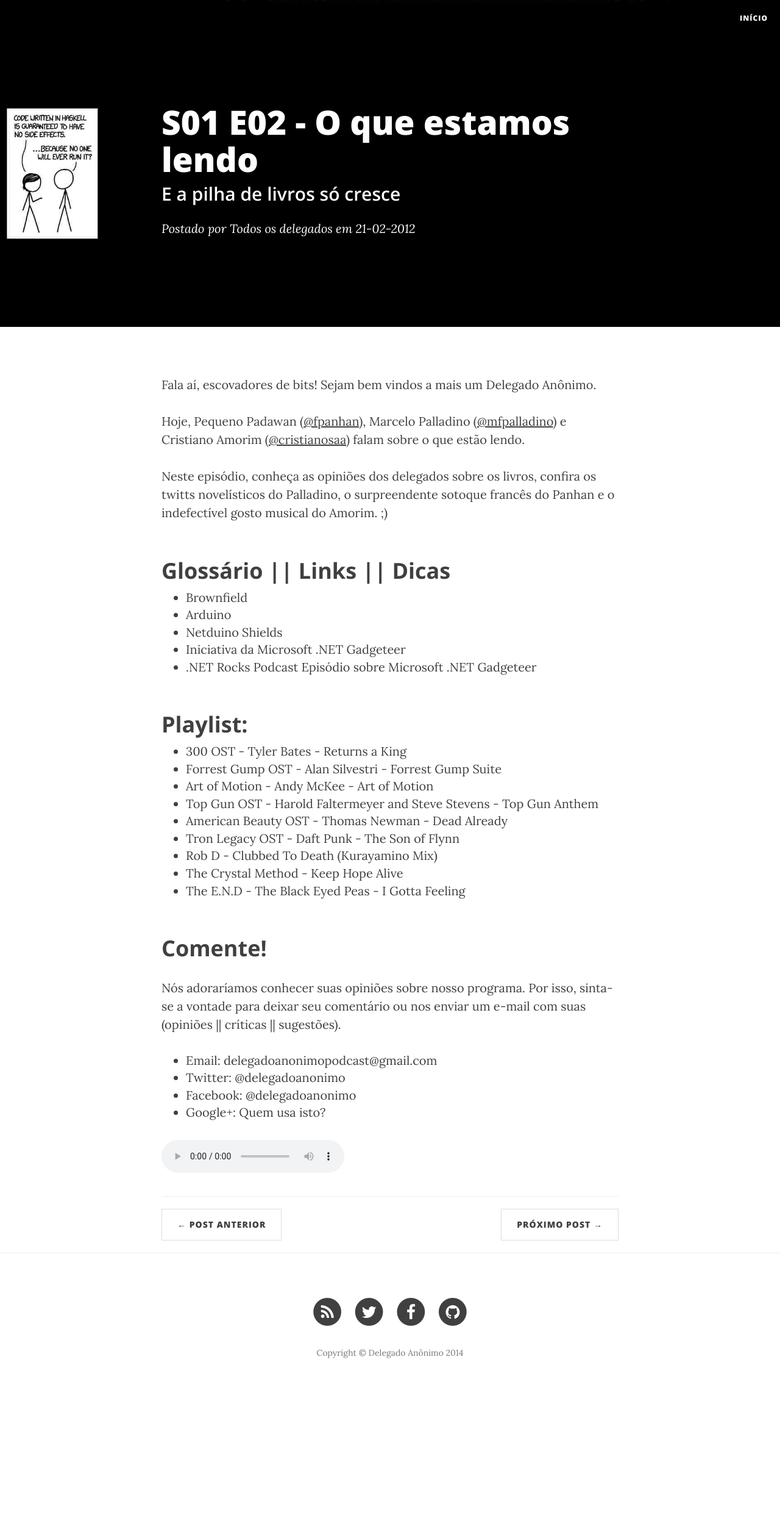
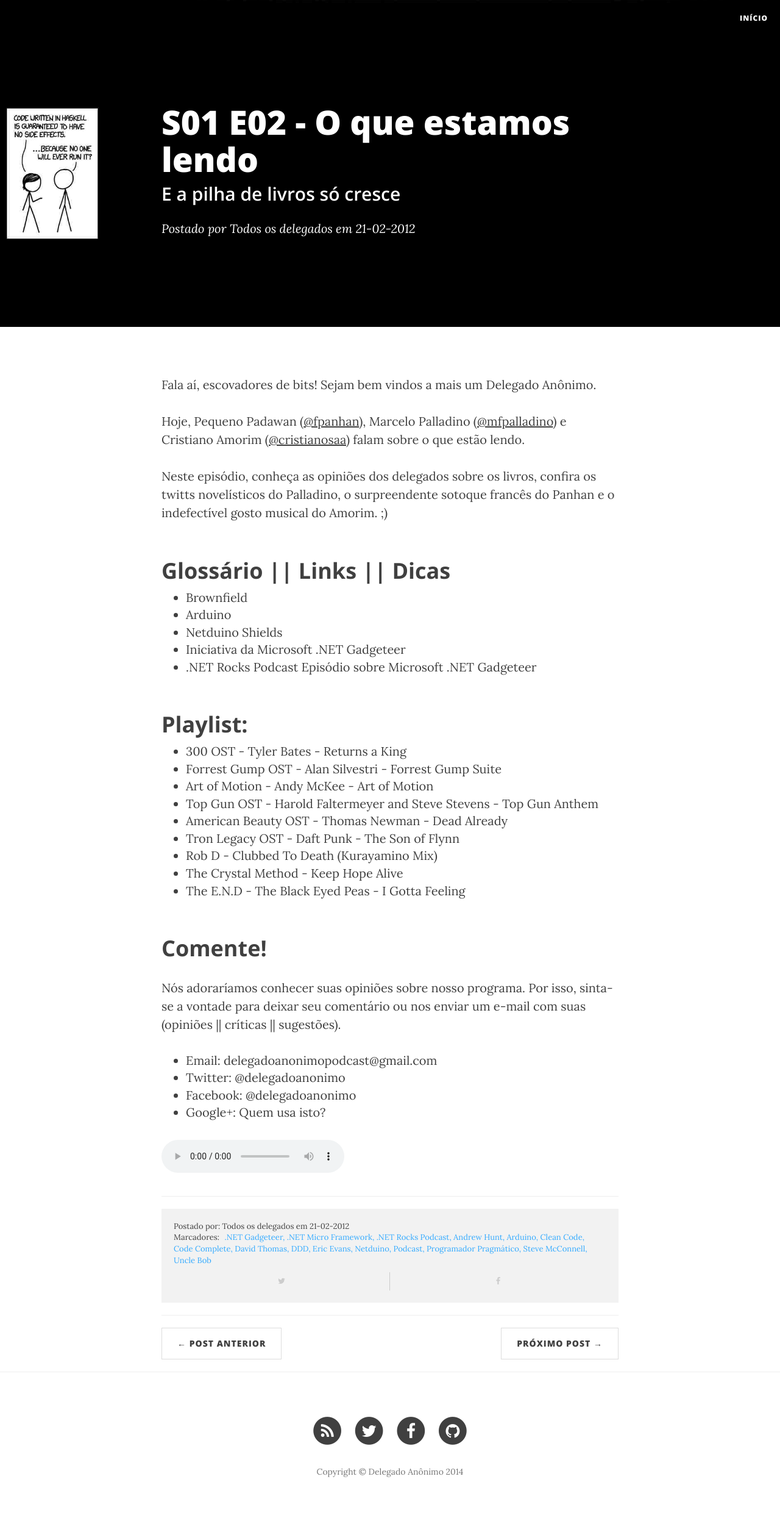
Before and after one commit to delegadoanonimo/delegadoanonimo.github.io, a Jekyll site: the page built from _posts/2012-02-21-podcastS01E02.markdown, in a window 1280 px wide. Shown: the whole page at 61% size. Built offline with Jekyll 4.4.1, drawn with Linux system fonts in a browser that asks for light colours; nearby versions of some CDN libraries; before the commit the page ends 2294 px from its top, so only the background shows below that.

Commit message:
botões de share e marcadores

```diff
--- a/_layouts/post.html
+++ b/_layouts/post.html
@@ -18,17 +18,37 @@ layout: default
         </div>
     </div>
 </header>
-
 <!-- Post Content -->
 <article>
     <div class="container">
         <div class="row">
             <div class="col-lg-8 col-lg-offset-2 col-md-10 col-md-offset-1">
-
-				{{ content }}
+                {{ content }}
 
                 <hr>
+                <div class="postfooter">
+                    <span class="postfooterTitle">Postado por: {{ page.author }} em {{ page.date | date: "%d-%m-%Y" }}</span>
+                    <br />
+                    <span class="postfooterTitle">Marcadores:</span>
+                    <ul class="tags">
+                        {% for tags in page.tags %}
+                        <li>{{ tags }}</li>
+                        {% endfor %}
+                    </ul>
 
+                    <div class="custom-social-buttons">
+                        <div class="share-buttons-label">
+                        </div>
+                        <div class="custom-social-button twitter">
+                            <a id="twitter-link" href="#"><i class="fa fa-twitter"></i></a>
+                        </div>
+                        <div class="custom-social-button facebook">
+                            <a id="facebook-link" href="#"><i class="fa fa-facebook"></i></a>
+                        </div>
+                    </div>
+                </div>
+
+                <hr>
                 <ul class="pager">
                     {% if page.previous.url %}
                     <li class="previous">
@@ -41,10 +61,42 @@ layout: default
                     </li>
                     {% endif %}
                 </ul>
-
             </div>
         </div>
     </div>
 </article>
+<hr>
 
-<hr>
+<script type="text/javascript">
+    window.onload = function () {
+        var blogDomain = "http%3A%2F%2Fdelegadoanonimo.github.io" + "%2F";
+        var pageTitle = "{{ page.titleToShare }}";
+        var pageTitleDashes = pageTitle.replace(/ /g, '-') + "%2F&amp;";
+        var pageTitleSpaces = pageTitle.replace(/ /g, '%20') + "&amp;";
+        var pageDateShort = "{{ page.dateShort }}";
+        var pageDateShortSlashes = pageDateShort.replace(/-/g, '%2F') + "%2F";
+
+        var twitterPartOne = "https://twitter.com/intent/tweet?original_referer=";
+        var twitterPartTwo = "text=";
+        var twitterPartThree = "tw_p=tweetbutton&amp;url=";
+        var twitterPartFour = "via=delegadoanonimo";
+        var twitterUrl = twitterPartOne + blogDomain + pageDateShortSlashes + pageTitle + twitterPartTwo + pageTitleSpaces + twitterPartThree + blogDomain + pageDateShortSlashes + pageTitleDashes + twitterPartFour;
+        var twitterLink = window.document.getElementById("twitter-link");
+        twitterLink.onclick = function () {
+            var popUp = window.open(twitterUrl, 'popupwindow', 'scrollbars=yes,width=600,height=400');
+            popUp.focus();
+            return false;
+        };
+
+        var facebookPartOne = "https://www.facebook.com/sharer/sharer.php?u=";
+        var facebookPartTwo = "&title=";
+        var facebookPartFour = "&source=";
+        var facebookUrl = facebookPartOne + blogDomain + pageDateShortSlashes + pageTitleDashes + facebookPartTwo + pageTitleSpaces + facebookPartFour;
+        var facebookLink = window.document.getElementById("facebook-link");
+        facebookLink.onclick = function () {
+            var popUp = window.open(facebookUrl, 'popupwindow', 'scrollbars=yes,width=600,height=400');
+            popUp.focus();
+            return false;
+        };
+    };
+</script>
--- a/_posts/2012-02-21-podcastS01E02.markdown
+++ b/_posts/2012-02-21-podcastS01E02.markdown
@@ -1,10 +1,27 @@
 ---
 layout:     post
 title:      "S01 E02 - O que estamos lendo"
+titleToShare: "podcastS01E02"
 subtitle:   "E a pilha de livros só cresce"
-date:       2012-02-21 12:25:00
+date:       2012-02-21 12:25
+dateShort:  "2012-02-21"
 author:     "Todos os delegados"
 header-img: "img/post-bg-02.jpg"
+tags:
+- .NET Gadgeteer,
+- .NET Micro Framework,
+- .NET Rocks Podcast,
+- Andrew Hunt, Arduino,
+- Clean Code,
+- Code Complete,
+- David Thomas,
+- DDD,
+- Eric Evans,
+- Netduino,
+- Podcast,
+- Programador Pragmático,
+- Steve McConnell,
+- Uncle Bob
 ---
 
 
--- a/css/clean-blog.css
+++ b/css/clean-blog.css
@@ -58,6 +58,64 @@ hr.small {
   font-weight: 800;
   letter-spacing: 1px;
 }
+.postfooter {
+    font-size: 13px;
+    background-color: #f2f2f2;
+    padding: 20px;
+}
+.postfooter .tags {
+    display: inline;
+    -webkit-padding-start: 5px;
+}
+.postfooter .tags li {
+    list-style:none;
+    display: inline-block;
+    color: #33aaff;
+}
+
+
+ .share-buttons-label {
+  	color: #ccc;
+  	font-weight: bold;
+  }
+  .custom-social-buttons
+  {
+  	  margin-bottom: 40px;
+      margin-top: 10px;
+  }
+ .custom-social-button
+ {
+ 	height: 30px;
+ 	width: 50%;
+ 	text-align: center;
+ 	float: left;
+ }
+
+ .custom-social-button:nth-of-type(2)
+ {
+ 	border-right: 1px solid #ccc;
+ }
+ .custom-social-button a
+ {
+ 	vertical-align: middle;
+ 	color: #ccc;
+ 	font-weight: bold;
+ }
+ .custom-social-button a i
+ {
+ 	display: block;
+ 	width: 100%;
+ 	height: 100%;
+ 	line-height: 30px;
+ }
+
+ .custom-social-button a:hover
+ {
+ 	vertical-align: middle;
+ 	color: #555;
+ 	font-weight: bold;
+}
+
 @media only screen and (min-width: 768px) {
   .navbar-custom {
     background: transparent;
```
Also changed, not shown: _posts/2012-01-30-podcastS01E01.markdown (+9 -1 lines), css/clean-blog.min.css, js/clean-blog.min.js, 1 other file.
